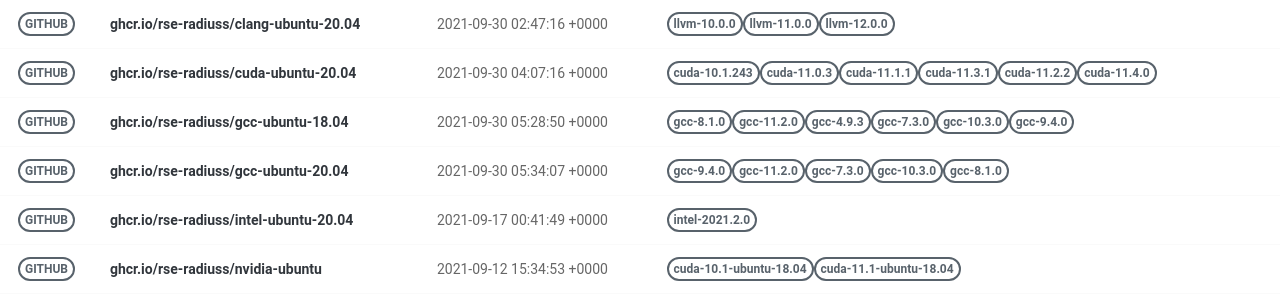
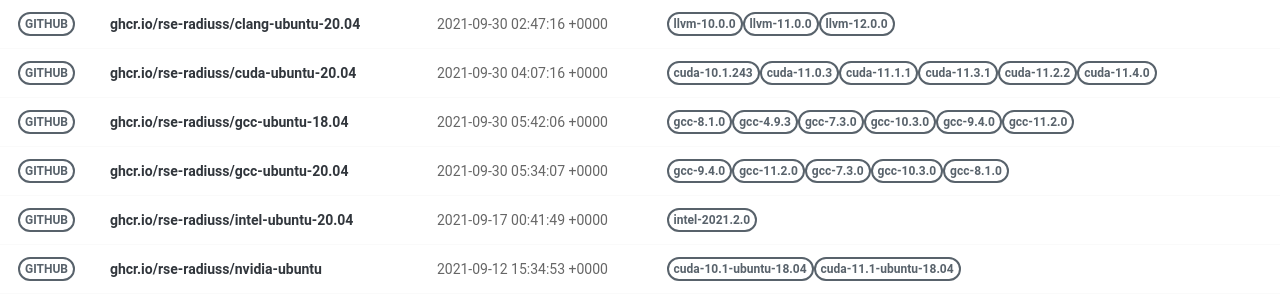
Before and after one commit to rse-ops/docker-images, a Jekyll site: the page built from pages/index.md, in a window 1280 px wide. Shown: the part 179-479 px from the top of the page. Built offline with Jekyll 4.4.1, drawn with Linux system fonts in a browser that asks for light colours; nearby versions of some CDN libraries.

Commit message:
Automated push to update library 2021-09-30

```diff
--- a/_library/ghcr.io-rse-radiuss-gcc-ubuntu-18.04.md
+++ b/_library/ghcr.io-rse-radiuss-gcc-ubuntu-18.04.md
@@ -1,7 +1,7 @@
 ---
 layout: container
 name: ghcr.io/rse-radiuss/gcc-ubuntu-18.04
-updated_at: 2021-09-30 05:28:50.031598
+updated_at: 2021-09-30 05:42:06.968431
 
 
 container_url: https://github.com/orgs/rse-radiuss/packages/container/package/gcc-ubuntu-18.04
```
Also changed, not shown: other parts of _library/ghcr.io-rse-radiuss-gcc-ubuntu-18.04.md (+3 -3 lines).
